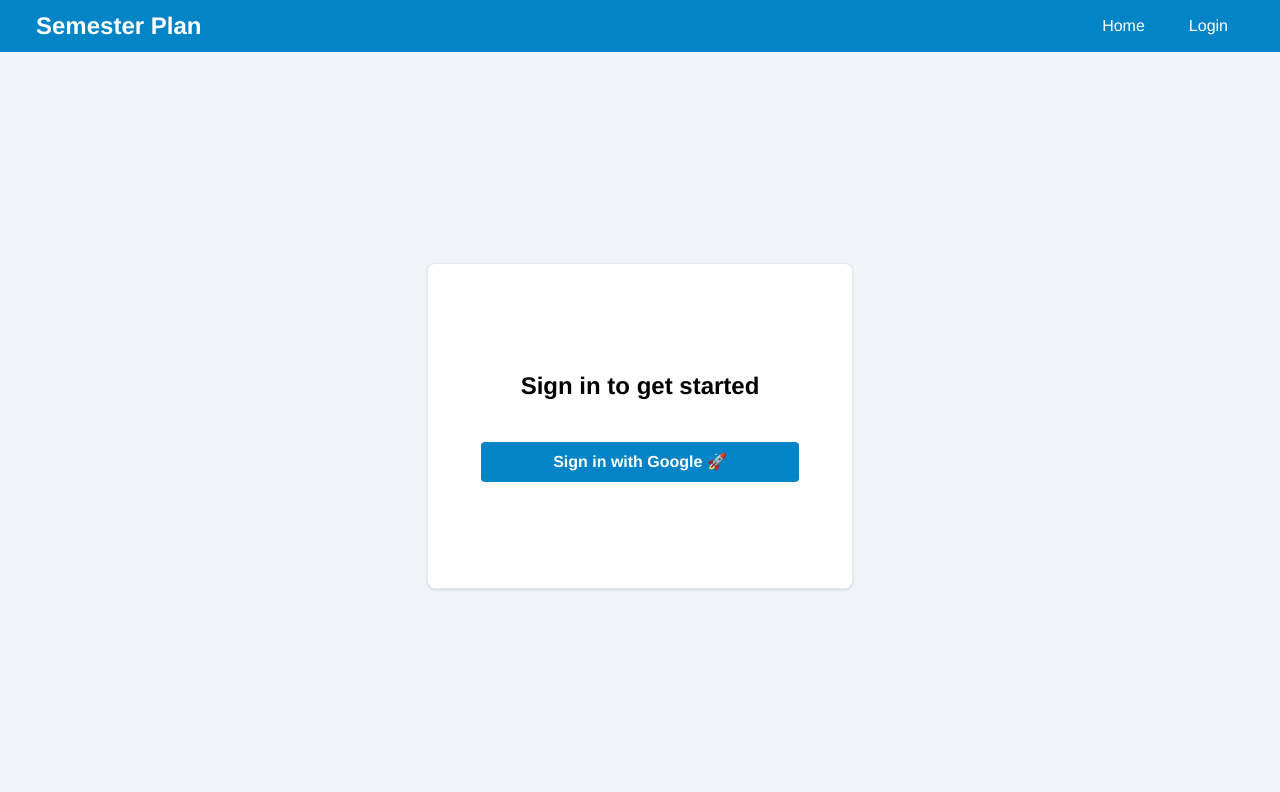
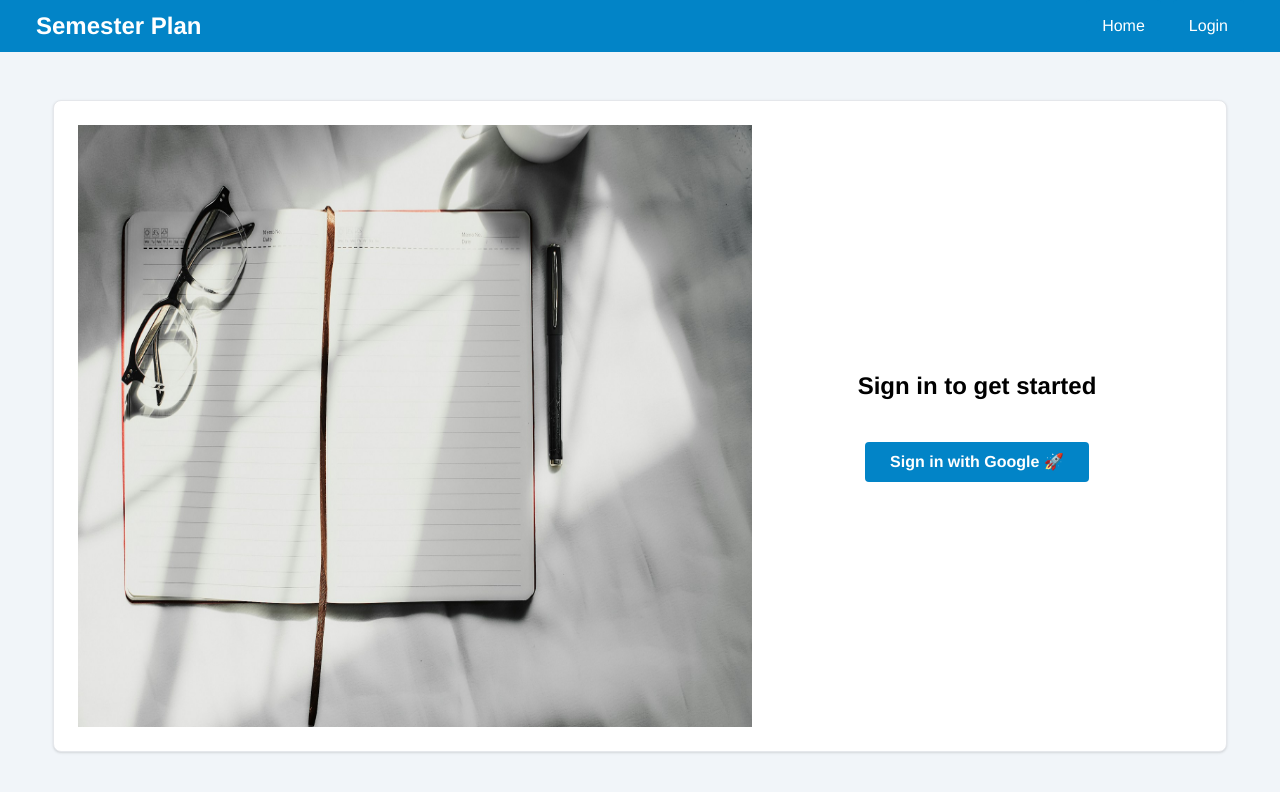
Before and after one commit to lcchow/semesterPlan, a React (Vite) app in the folder semesterPlan/: page / in a window 1280 px wide. Shown: the top 792 px of the page. Built offline with nearby package versions, Linux system fonts and the light colour scheme; no server answers.

Commit message:
login page ui changes

```diff
--- a/semesterPlan/src/components/GoogleLoginButton.jsx
+++ b/semesterPlan/src/components/GoogleLoginButton.jsx
@@ -29,7 +29,7 @@ const GoogleLoginButton = () => {
       });
 
     return (
-        <Btn onClick={() => googleLogin()} className="font-bold w-3/4">Sign in with Google 🚀</Btn>
+        <Btn onClick={() => googleLogin()} className="font-bold w-2/4">Sign in with Google 🚀</Btn>
     );
 };
 
--- a/semesterPlan/src/pages/Home.jsx
+++ b/semesterPlan/src/pages/Home.jsx
@@ -9,7 +9,7 @@ export default function Home() {
 
     return (
         <>
-            <PageCard className="w-10/12 h-5/6 p-6 gap-4">
+            <PageCard className="w-11/12 h-full p-6 gap-4 rounded-lg">
                 <h1 className="text-4xl font-semibold mb-8">Upload an image of your course syllabus</h1>
 
                 <FileDragDrop />
--- a/semesterPlan/src/pages/Login.jsx
+++ b/semesterPlan/src/pages/Login.jsx
@@ -2,18 +2,26 @@ import { useAppContext } from '../AppProvider';
 import GoogleLoginButton from '../components/GoogleLoginButton';
 import { Button } from '@mui/material';
 import PageCard from '../components/PageCard';
+import planPhoto from '../assets/plan-photo2.jpg';
 
 export default function Login() {
     const { token, setToken, user, setUser, logout } = useAppContext();
 
     return (
         <>
-            <PageCard className="w-4/12 h-1/2">
-                <h1 className="text-2xl font-bold mb-10">Sign in to get started</h1>
+            <PageCard className="w-11/12 h-full p-6 gap-4 rounded-lg">
+                <div className="flex flex-row h-full w-full align-items">
+                    <div className="basis-[60%]">
+                        <img src={planPhoto} className="object-fit h-full" />
+                    </div>
+                    <div className="flex flex-col basis-[40%] h-full justify-center items-center gap-10">
+                        <h1 className="text-2xl font-bold text-center">Sign in to get started</h1>
 
-                <div className="flex justify-center w-full">
-                    {!user && <GoogleLoginButton />}
-                    {user && <button onClick={logout}>Log Out</button>}
+                        <div className="flex justify-center w-full">
+                            {!user && <GoogleLoginButton />}
+                            {user && <button onClick={logout}>Log Out</button>}
+                        </div>
+                    </div>
                 </div>
             </PageCard>
         </>
```
Also changed, not shown: semesterPlan/src/assets/plan-photo2.jpg (added).
